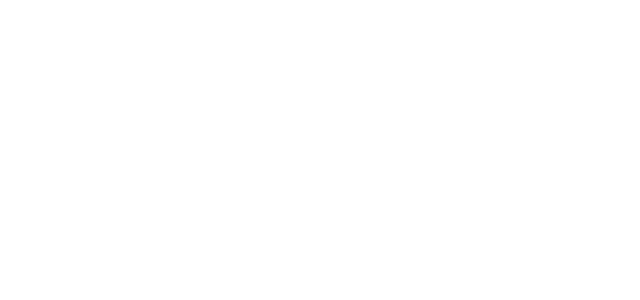
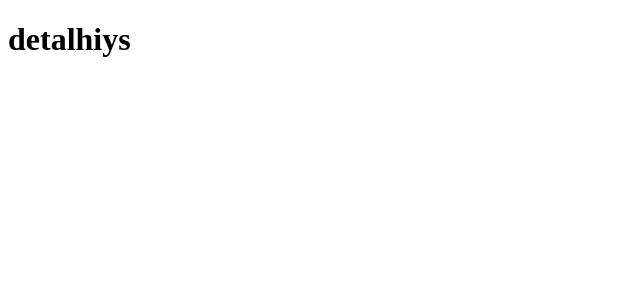
Before and after one commit to DiegoJunges/teste-riachuelo, a React (Create React App) app: page /details/1 in a window 1280 px wide. Shown: the top 300 px of the page, without its empty margins (0-640 px from the left). Built offline with nearby package versions, Linux system fonts and the light colour scheme.

Commit message:
feat: created page detais

```diff
--- /dev/null
+++ b/src/pages/Details/index.tsx
@@ -0,0 +1,7 @@
+const Details = () => {
+  return (
+    <h1>detalhiys</h1>
+  )
+}
+
+export default Details
--- a/src/routes/index.tsx
+++ b/src/routes/index.tsx
@@ -1,11 +1,13 @@
 import { BrowserRouter, Route, Switch } from "react-router-dom";
 import Books from "../pages/Books";
+import Details from "../pages/Details";
 
 const Routes = () => {
   return (
     <BrowserRouter>
       <Switch>
         <Route exact path='/' component={Books} />
+        <Route exact path='/details/:id' component={Details} />
       </Switch>
     </BrowserRouter>
   )
```
